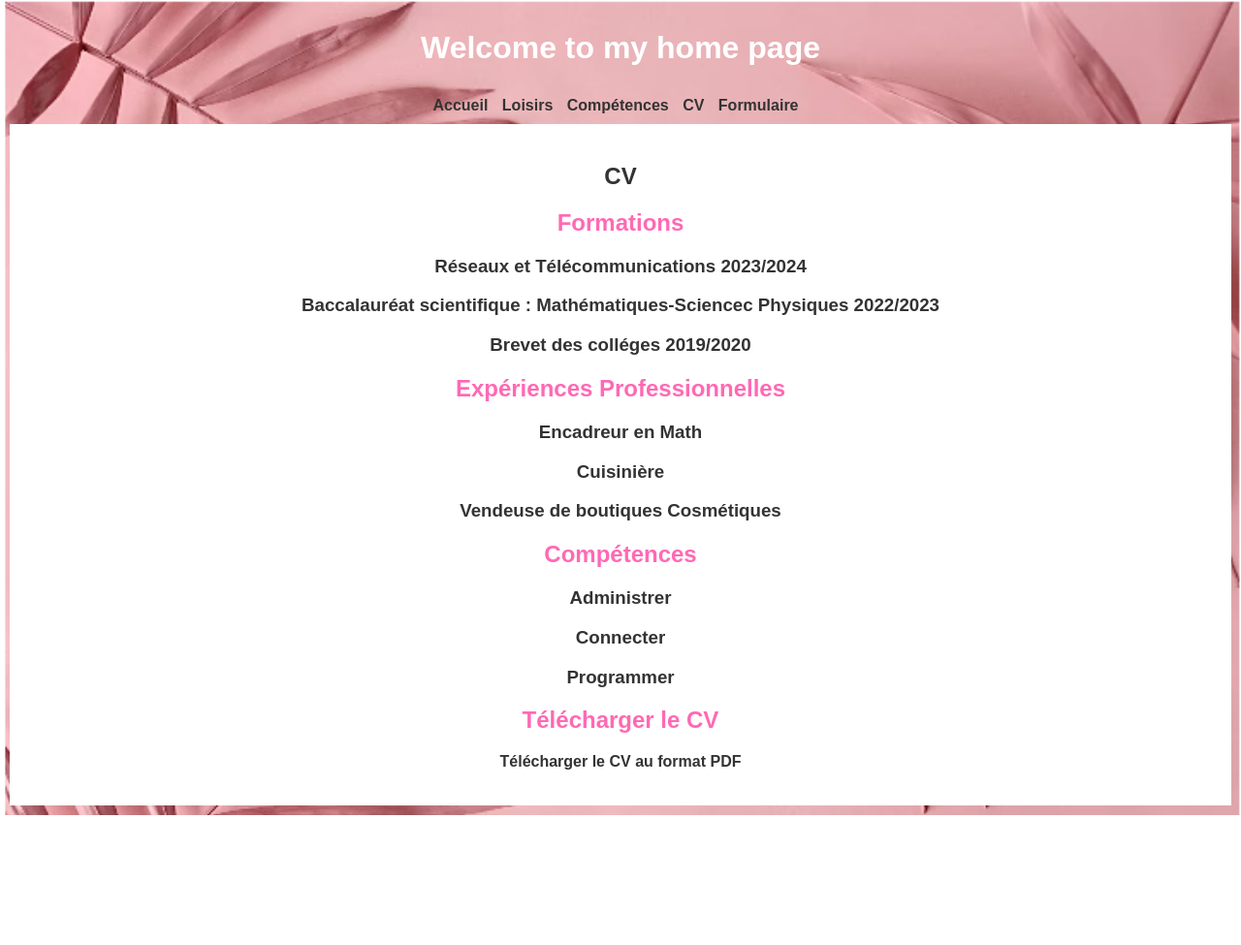
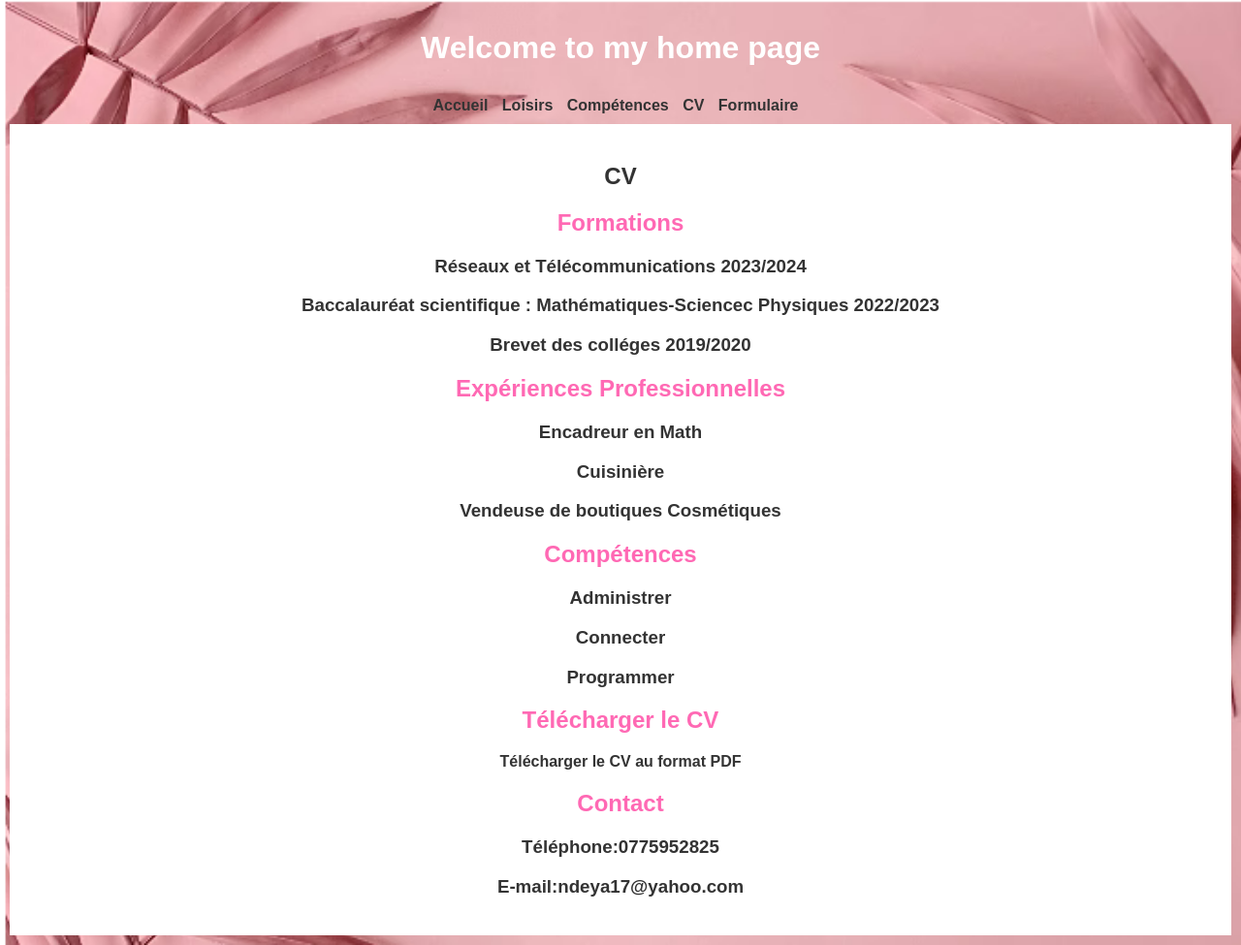
Before and after one commit to ndeya17/monprojetsae14, a Symfony app: template templates/tall/index.html.twig in a window 1280 px wide, after a click on "CV". Shown: the whole page at 97% size. Before the commit the page ends 841 px from the top, so only its background shows below. Run offline with Twig, Linux system fonts and the light colour scheme; the template is opened without the code that fills it, so the values that code supplies are empty; some libraries are stand-ins or nearby versions.

Commit message:
changement template et public

```diff
--- a/templates/tall/index.html.twig
+++ b/templates/tall/index.html.twig
@@ -124,7 +124,7 @@
 Each trip becomes a canvas on which indelible memories, enriching encounters, and a deep understanding of the world around us are painted.
 Traveling broadens my horizons, feeds my curiosity, and allows me to immerse myself in the cultural diversity of our planet.
 It is this constant exploration that fuels my passion for travel, transforming each destination into a captivating page in my personal story. </h4>
-<img src="Capture1.png">
+<img src="Capture20.png">
 <h4>one of my greatest passions is traveling to discover new things</h4>
 <h2>SPORT like football</h2>
 <h4>The passion I feel for football transcends the simple love of the game. It is a fusion of emotions, a deep connection with the intensity of the matches, the skills of the players,
@@ -172,14 +172,15 @@ I create with love that the true magic of cooking happens, letting my passion ex
 	   <h3>Cuisinière</h3>
 	   <h3>Vendeuse de boutiques Cosmétiques</h3>
 
-
 <h2>Compétences</h2>
 <h3> Administrer</h3>
 <h3>Connecter</h3>
 <h3> Programmer</h3>
  <h2>Télécharger le CV</h2>
     <p><a href="Ndeye_Tall_CV.pdf" download="Ndeye_Tall_CV.pdf">Télécharger le CV au format PDF</a></p>
-
+<h2>Contact</h2>
+	  <h3>Téléphone:0775952825</h3>
+	  <h3> E-mail:ndeya17@yahoo.com</h3>
     </section>
 
     <section id="formulaire">
```
Also changed, not shown: public/Capture20.PNG (added).
